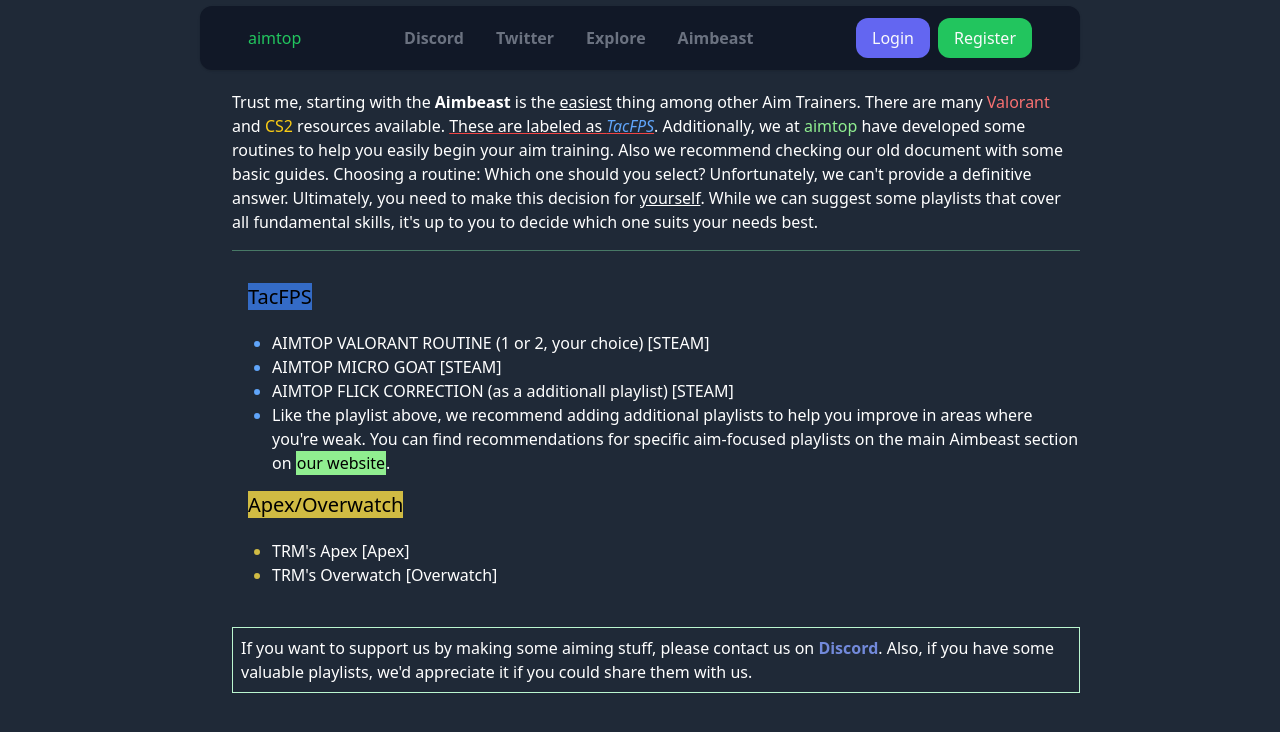
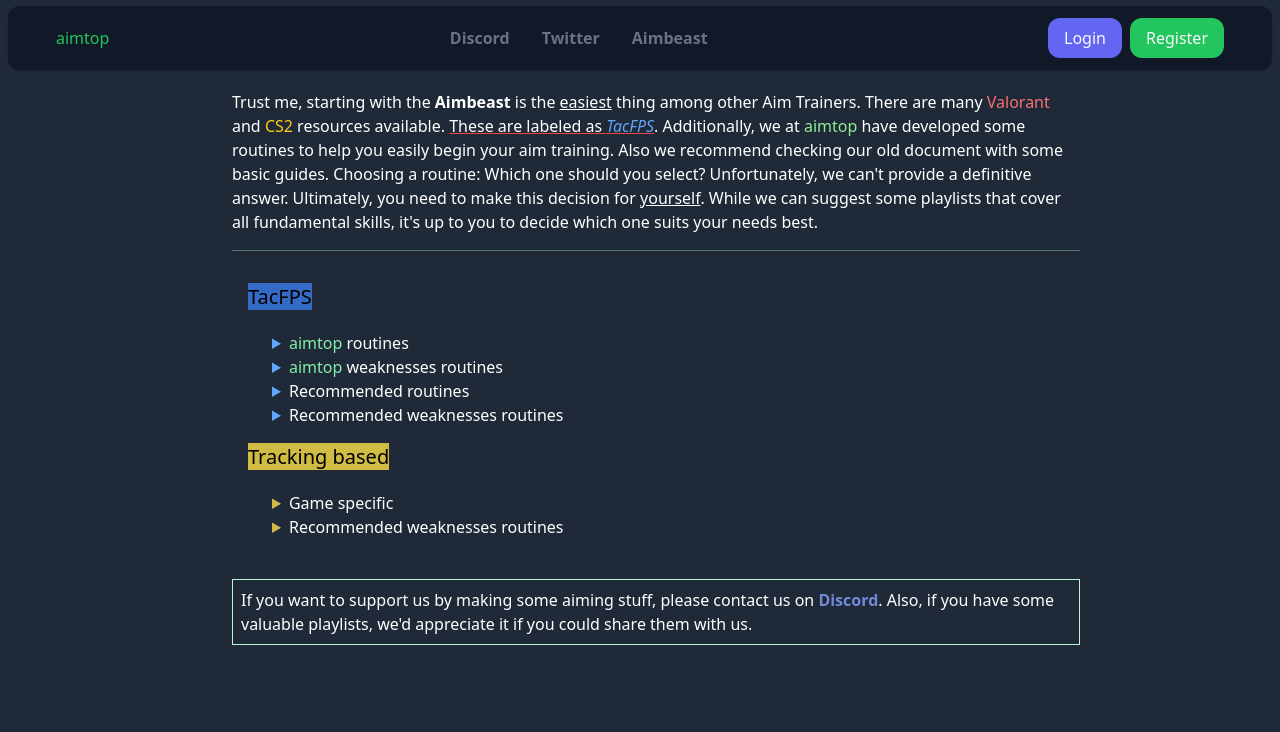
Before and after one commit to maslukasz/aimtop-online, a PHP site: template src/pages/games/aimbeast.php in a window 1280 px wide. Shown: the top 732 px of the page. Run offline with PHP 8.4, Linux system fonts and the light colour scheme; the template is opened without the code that fills it, so the values that code supplies are empty; some libraries are stand-ins or nearby versions.

Commit message:
better games display, navbar fix

```diff
--- a/src/components/navbar.php
+++ b/src/components/navbar.php
@@ -27,7 +27,6 @@ if (isset($_SESSION['name'])) {
                         target="_blank">Discord</a></li>
                 <li class="md:px-4 md:py-2 hover:text-white"><a href="https://x.com/aimtop_online"
                         target="_blank">Twitter</a></li>
-                <li class="md:px-4 md:py-2 hover:text-green-400"><a href="/">Explore</a></li>
                 <li class="md:px-4 md:py-2 hover:text-red-600"><a href="/ab-materials">Aimbeast</a></li>
             </ul>
         </div>
--- a/src/pages/games/aimbeast.php
+++ b/src/pages/games/aimbeast.php
@@ -6,7 +6,8 @@
 
 <?php require_once './src/components/navbar.php'; ?>
 
-<body class="bg-gray-800 text-white" style="padding-left: 15%; padding-right: 15%;">
+<body class="bg-gray-800 ">
+    <div class="text-white" style="padding-left: 15%; padding-right: 15%;">
 
         <!--     <section class="container flex flex-col mt-20 ml-10 mr-10 ">
         <h2 class="text-green-300 text-3xl">Teleport to the section you want</h2>
@@ -25,13 +26,16 @@
                         class='underline decoration-red-500'>These are labeled as <i
                             class='text-blue-400'>TacFPS</i></span>.
 
-                Additionally, we at <span style='color: lightgreen;'>aimtop</span> have developed some routines to help
+                    Additionally, we at <span style='color: lightgreen;'>aimtop</span> have developed some routines to
+                    help
                     you
                     easily begin your aim training. Also we recommend checking our <a
                         href='https://docs.google.com/document/d/1_l7qkGWqXP1SZhBqny7JfoeHSauz8sf9lIKiNKXFAxQ/edit?usp=sharing'
                         target='_blank'>old document</a> with some basic guides.</span>
-            <span>Choosing a routine: Which one should you select? Unfortunately, we can't provide a definitive answer.
-                Ultimately, you need to make this decision for <u>yourself</u>. While we can suggest some playlists that
+                <span>Choosing a routine: Which one should you select? Unfortunately, we can't provide a definitive
+                    answer.
+                    Ultimately, you need to make this decision for <u>yourself</u>. While we can suggest some playlists
+                    that
                     cover all fundamental
                     skills, it's up to you to decide which one suits your needs best.</span>
 
@@ -42,31 +46,84 @@
                 <h3 class="md:p-4 pt-10 p-2 mb-1"><mark class="bg-blue-500/75 text-xl md:text-xl">TacFPS</mark>
                 </h3>
                 <ul class="list-disc marker:text-blue-400 pl-10">
-                <li>AIMTOP VALORANT ROUTINE (1 or 2, your choice) <span class='steam'><a href=''>[STEAM]</a></span></li>
+                    <details>
+                        <summary class="hover:underline cursor-pointer"><span class='text-green-300'>aimtop</span> routines</summary>
+                        <ul class="list-disc marker:text-blue-400 pl-10">
+                            <li>AIMTOP VALORANT ROUTINE <span class='steam'><a target='_blank'
+                                        href='https://steamcommunity.com/sharedfiles/filedetails/?id=3079348564'
+                                        class="text-blue-300 hover:text-blue-400">[STEAM]</a></span>
+                            <li>AIMTOP VALORANT ROUTINE 2 <a target='_blank'
+                                    href="https://steamcommunity.com/sharedfiles/filedetails/?id=3080048498"
+                                    class="text-blue-300 hover:text-blue-400">[STEAM]</a></li>
+                        </ul>
+
+                    </details>
+
+                    <details>
+                        <summary class="hover:underline cursor-pointer"><span class='text-green-300'>aimtop</span> weaknesses routines
+                        </summary>
+                        <ul class="list-disc marker:text-blue-400 pl-10">
                             <li>AIMTOP MICRO GOAT <a target='_blank'
-                        href='https://steamcommunity.com/sharedfiles/filedetails/?id=3303683919'>[STEAM]</a></li>
+                                    href='https://steamcommunity.com/sharedfiles/filedetails/?id=3303683919'
+                                    class="text-blue-300 hover:text-blue-400">[STEAM]</a></li>
+
                             <li>AIMTOP FLICK CORRECTION (as a additionall playlist) <a target='blank'
-                        href='https://steamcommunity.com/sharedfiles/filedetails/?id=3155306935'>[STEAM]</a></li>
-                <li>Like the playlist above, we recommend adding additional playlists to help you improve in areas where
-                    you're weak. You can find recommendations for specific aim-focused playlists on the main Aimbeast
-                    section on <a style='text-decoration: none;' href='/ab-materials'><mark
-                            style='background-color: lightgreen; padding: 1px; color: black;'>our website</mark></a>.
-                </li>
+                                    href='https://steamcommunity.com/sharedfiles/filedetails/?id=3155306935'
+                                    class="text-blue-300 hover:text-blue-400">[STEAM]</a></li>
+                        </ul>
+                    </details>
+
+                    <details>
+                        <summary class="hover:underline cursor-pointer">Recommended routines</summary>
+                        <ul class="list-disc marker:text-blue-400 pl-10">
+                            <li>ROBBFPS TACFPS ROUTINE <a
+                                    href="https://steamcommunity.com/sharedfiles/filedetails/?id=2877677803&searchtext=robbfps"
+                                    target="_blank" class="text-blue-300 hover:text-blue-400">[STEAM]</a></li>
+                        </ul>
+                    </details>
+
+                    <details>
+                        <summary class="hover:underline cursor-pointer">Recommended weaknesses routines</summary>
+                        <ul class="list-disc marker:text-blue-400 pl-10">
+                            <li>TRM'S CLICKING ESSENTIALS <a
+                                    href="https://steamcommunity.com/sharedfiles/filedetails/?id=2683740743&searchtext=trm%27s"
+                                    target="_blank" class="text-blue-300 hover:text-blue-400">[STEAM]</a></li>
+                        </ul>
+                    </details>
+
+
                 </ul>
             </div>
             <div>
-            <h3 class="md:p-4 pt-10 p-2 mb-1"><mark class='bg-yellow-300/80 text-xl'>Apex/Overwatch</mark>
+                <h3 class="md:p-4 pt-10 p-2 mb-1"><mark class='bg-yellow-300/80 text-xl'>Tracking based</mark>
                 </h3>
                 <ul class="list-disc marker:text-yellow-300/80 pl-10">
                     <!-- cornflowerblue -->
-                <li>TRM's Apex <a href='https://steamcommunity.com/sharedfiles/filedetails/?id=2870855111&searchtext='
-                        target='_blank'>[Apex]</a></li>
+                    <details>
+                        <summary class="hover:underline cursor-pointer">Game specific</summary>
+                        <ul class="list-disc marker:text-blue-400 pl-10">
+                            <li>TRM's Apex <a
+                                    href='https://steamcommunity.com/sharedfiles/filedetails/?id=2870855111&searchtext='
+                                    target='_blank' class="text-blue-300 hover:text-blue-400">[STEAM]</a></li>
                             <li>TRM's Overwatch <a
                                     href='https://steamcommunity.com/sharedfiles/filedetails/?id=2870820916&searchtext='
-                        target='_blank'>[Overwatch]</a></li>
+                                    target='_blank' class="text-blue-300 hover:text-blue-400">[STEAM]</a></li>
+                        </ul>
+                    </details>
+
+                    <details>
+                        <summary class="hover:underline cursor-pointer">Recommended weaknesses routines</summary>
+                        <ul class="list-disc marker:text-yellow-300/80 pl-10">
+                            <li>THE GREAT TRACKING COLLECTION <a
+                                    href="https://steamcommunity.com/sharedfiles/filedetails/?id=2948134081&searchtext=tracking"
+                                    target="_blank" target="_blank"
+                                    class="text-blue-300 hover:text-blue-400">[STEAM]</a></li>
+                    </details>
+                </ul>
                 </ul>
 
-            <section class="container mt-10 border border-green-200 p-2">If you want to support us by making some aiming
+                <section class="container mt-10 border border-green-200 p-2">If you want to support us by making some
+                    aiming
                     stuff,
                     please contact us on
                     <a class="text-[#7289da] font-extrabold" href="https://discord.gg/QJauGpg7zg"
@@ -78,4 +135,5 @@
                 </section>
             </div>
         </section>
+    </div>
 </body>
```
Lines whose indentation alone changed are shown as unchanged.
